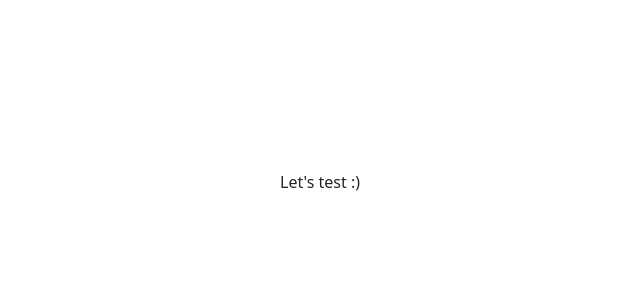
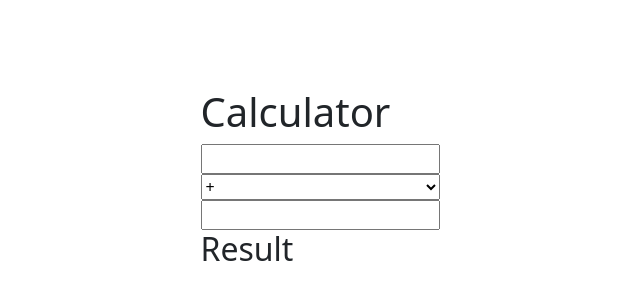
Before and after one commit to he-lau/jest-test, a React (Create React App) app: page / in a window 1280 px wide. Shown: the part 178-478 px from the top of the page, without its empty margins (320-960 px from the left). Built offline with nearby package versions, Linux system fonts and the light colour scheme.

Commit message:
Feature : Calculator

```diff
--- a/src/App.jsx
+++ b/src/App.jsx
@@ -1,4 +1,5 @@
+import { Calculator } from "components/Calculator/Calculator";
 import s from "./App.module.css";
 export function App() {
-  return <div className={s.root}>Let's test :)</div>;
+  return <div className={s.root}><Calculator></Calculator></div>;
 }
--- /dev/null
+++ b/src/components/Calculator/Calculator.jsx
@@ -0,0 +1,62 @@
+import { useState, useRef } from "react";
+import s from "./Calculator.module.css";
+import { sum, substract, multiply, divide } from "../../utils/math-functions.js";
+
+export function Calculator(){
+    const [a,setA] = useState("");
+    const [b,setB] = useState("");
+    const [operator,setOperator] = useState("sum");
+    //const [result,setResult] = useState("");
+    const result = calculate(a, b, operator);
+
+    function calculate(a,b,operator) {
+        switch(operator) {
+            case "sum":
+                return (sum(a,b));
+            case "substract":
+                return (substract(a,b));
+            case "multiply":
+                return (multiply(a,b));
+            case "divide":
+                return (divide(a,b));
+            default:
+                return "";
+        }
+    }
+
+
+    function handleOnChangeOperator(e) {
+        const value = e.target.value;
+        setOperator(value);
+        //setResult(calculate(a,b,value));
+
+    }
+
+    function handleOnChangeA(e) {
+        const value = Number(e.target.value);
+        setA(value);
+        //setResult(calculate(value, b, operator));
+    }
+
+    function handleOnChangeB(e) {
+        const value = Number(e.target.value);
+        setB(Number(value));
+        //setResult(calculate(a,value,operator));
+    }
+
+    return <div className="">
+        <h1>Calculator</h1>
+        <div className={s.container}>
+            <input type="number" onChange={handleOnChangeA} />
+            <select onChange={handleOnChangeOperator} defaultValue="sum">
+                <option value="sum">+</option>
+                <option value="substract">-</option>
+                <option value="multiply">*</option>
+                <option value="divide">/</option>
+            </select>
+            <input type="number" onChange={handleOnChangeB} />
+            </div>
+            <h2>Result</h2>
+            <span className="result">{result===""?"":result}</span>
+    </div>;
+}
--- /dev/null
+++ b/src/components/Calculator/Calculator.module.css
@@ -0,0 +1,4 @@
+.container{
+    display: flex;
+    flex-direction: column;
+}
```
